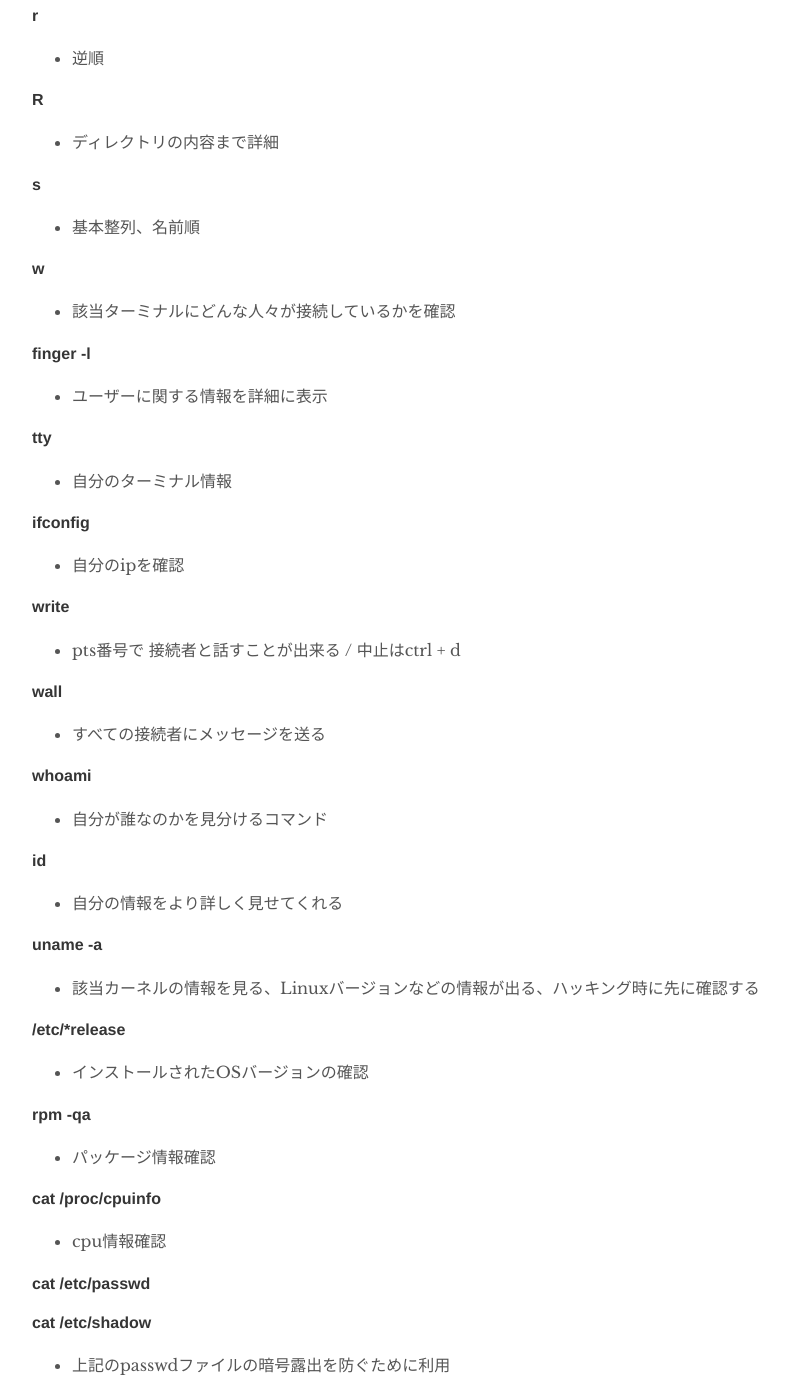
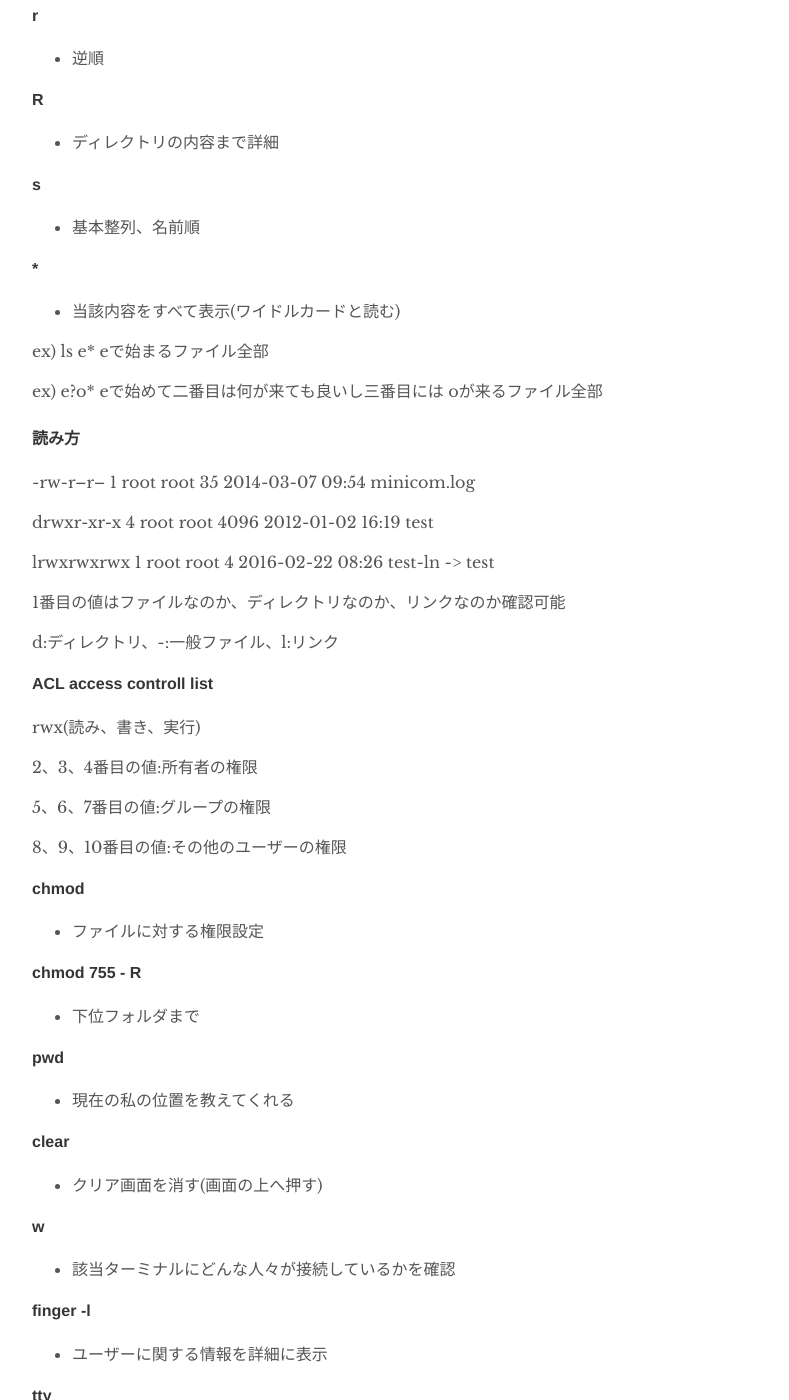
Before and after one commit to fure0/fure0.github.io, a Jekyll site: the page built from _posts/2020-05-07-LinuxCommand-jp.md, in a window 1280 px wide and 1400 px high, scrolled down 2283 px. Shown: the whole window, without its empty margins (208-997 px from the left). Built offline with Jekyll 4.4.1, drawn with Linux system fonts in a browser that asks for light colours.

Commit message:
add content

```diff
--- a/_posts/2020-05-07-LinuxCommand-jp.md
+++ b/_posts/2020-05-07-LinuxCommand-jp.md
@@ -86,6 +86,45 @@ author: "TY_K"
 #### s
 * 基本整列、名前順
 
+#### *
+* 当該内容をすべて表示(ワイドルカードと読む)
+
+ex) ls e* eで始まるファイル全部
+
+ex) e?o* eで始めて二番目は何が来ても良いし三番目には oが来るファイル全部
+
+#### 読み方
+-rw-r--r-- 1 root root 35 2014-03-07 09:54 minicom.log
+
+drwxr-xr-x 4 root root 4096 2012-01-02 16:19 test
+
+lrwxrwxrwx 1 root root 4 2016-02-22 08:26 test-ln -> test
+
+1番目の値はファイルなのか、ディレクトリなのか、リンクなのか確認可能
+
+d:ディレクトリ、-:一般ファイル、l:リンク
+
+#### ACL access controll list
+rwx(読み、書き、実行)
+
+2、3、4番目の値:所有者の権限
+
+5、6、7番目の値:グループの権限
+
+8、9、10番目の値:その他のユーザーの権限
+
+#### chmod
+* ファイルに対する権限設定
+
+#### chmod 755 - R
+* 下位フォルダまで
+
+#### pwd
+* 現在の私の位置を教えてくれる
+
+#### clear
+* クリア画面を消す(画面の上へ押す)
+
 #### w
 * 該当ターミナルにどんな人々が接続しているかを確認
 
```
